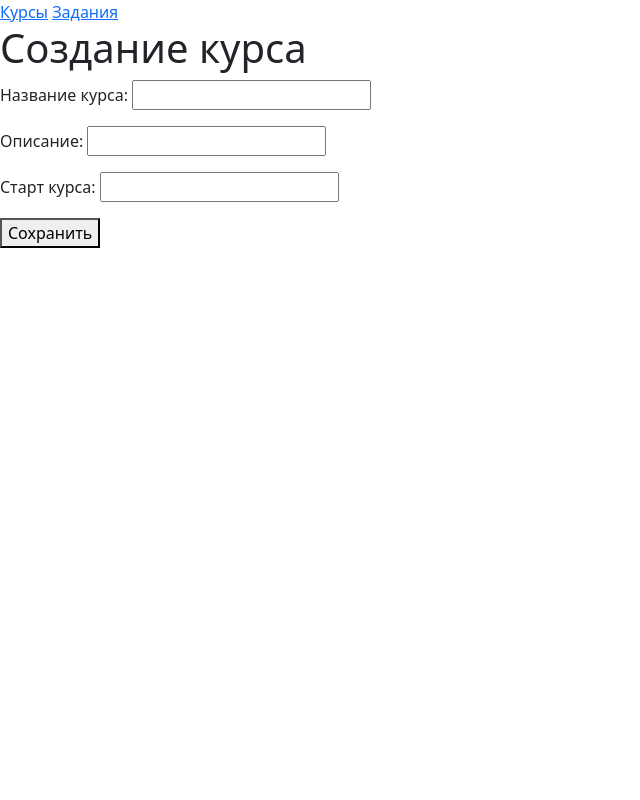
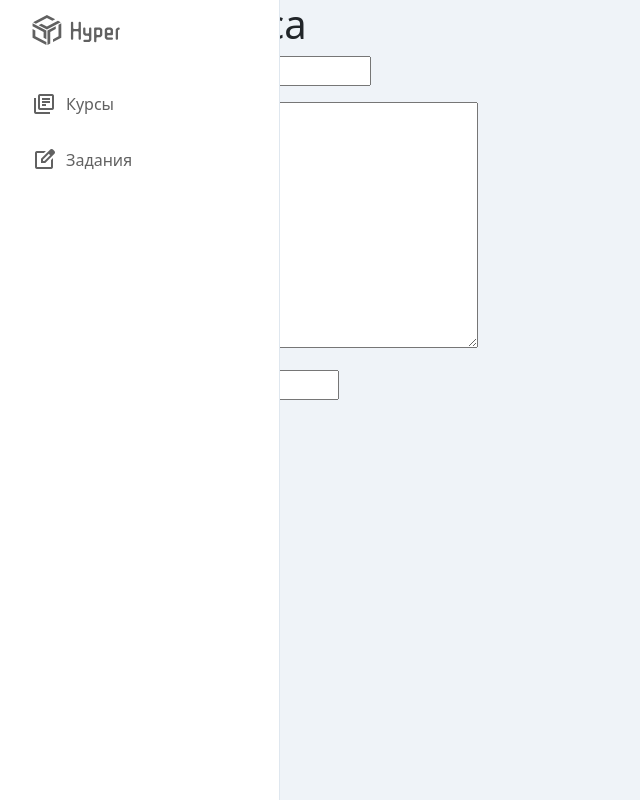
Before and after one commit to isys35/DJANGO_2610_LESSONS, a Django app: page /courses/create/ in a window 1280 px wide. Shown: the whole page, without its empty margins (0-640 px from the left). Run offline with Django 4.2, Linux system fonts and the light colour scheme.

Commit message:
fix: sidebar

```diff
--- a/classroom/classroom/settings.py
+++ b/classroom/classroom/settings.py
@@ -127,6 +127,11 @@ USE_TZ = True
 
 STATIC_URL = 'static/'
 
+STATICFILES_DIRS = [
+    BASE_DIR / "static"
+]
+
+
 # Default primary key field type
 # https://docs.djangoproject.com/en/4.1/ref/settings/#default-auto-field
 
--- a/classroom/classroom/urls.py
+++ b/classroom/classroom/urls.py
@@ -16,10 +16,16 @@ Including another URLconf
 from django.contrib import admin
 from django.urls import path, include
 from core import views as core_views
+from django.conf import settings
+from django.conf.urls.static import static
 
 urlpatterns = [
-    path('', core_views.index),
+    path('', core_views.index, name="index"),
     path('admin/', admin.site.urls),
     path("homeworks/", include("homeworks.urls")),
     path("courses/", include("courses.urls")),
 ]
+
+
+if settings.DEBUG:
+    urlpatterns += static(settings.STATIC_URL, document_root=settings.STATIC_ROOT)
--- a/classroom/courses/forms.py
+++ b/classroom/courses/forms.py
@@ -1,7 +1,12 @@
 from django import forms
+from courses import models
 
 
-class CourseForm(forms.Form):
-    name = forms.CharField(label="Название курса", max_length=100)
-    description = forms.CharField(label="Описание", required=False)
-    started_at = forms.DateField(label="Старт курса", widget=forms.DateInput)
+class CourseForm(forms.ModelForm):
+    class Meta:
+        model = models.Course
+        fields = (
+            "name",
+            "description",
+            "started_at"
+        )
--- a/classroom/courses/views.py
+++ b/classroom/courses/views.py
@@ -10,9 +10,8 @@ def course_create(request):
     if request.method == "POST":
         form = forms.CourseForm(request.POST)
         if form.is_valid():
-            models.Course.objects.create(**form.cleaned_data)
+            form.save()
             return redirect("courses:list")
-        else:
-            return render(request, "courses/create.html", context={"form": form})
-    form = forms.CourseForm()
+    else:
+        form = forms.CourseForm()
     return render(request, "courses/create.html", context={"form": form})
--- /dev/null
+++ b/classroom/static/style.css
@@ -0,0 +1,52 @@
+* {
+    box-sizing: border-box;
+}
+body {
+    background-color: #eff3f8;
+}
+
+
+.sidebar {
+    position: fixed;
+    left: 0;
+    top: 0;
+    bottom: 0;
+    width: 280px;
+    background-color: #ffff;
+    border-right: 1px solid #dfe7ef;
+    min-height: 100vh;
+}
+
+.logo {
+    display: flex;
+    height: 60px;
+    padding: 0 32px;
+    align-items: center;
+}
+
+.logo img {
+    height: 30px;
+}
+
+.menu {
+    padding: 16px;
+    list-style-type: none;
+}
+
+.menu__link {
+    display: flex;
+    padding: 16px;
+    text-decoration: none;
+    color: #616161;
+    border-radius: 6px;
+    align-items: center;
+}
+
+.menu__link:hover {
+    color: #616161;
+    background-color: #F5F5F5;
+}
+
+.menu__link span:first-child {
+    margin-right: 10px;
+}
--- a/classroom/templates/base.html
+++ b/classroom/templates/base.html
@@ -1,14 +1,34 @@
+{% load static %}
 <!DOCTYPE html>
 <html lang="en">
 <head>
     <meta charset="UTF-8">
+    <link rel="stylesheet" href="https://fonts.googleapis.com/css2?family=Material+Symbols+Outlined:opsz,wght,FILL,GRAD@48,400,0,0" />
     <link href="https://cdn.jsdelivr.net/npm/bootstrap@5.0.2/dist/css/bootstrap.min.css" rel="stylesheet" integrity="sha384-EVSTQN3/azprG1Anm3QDgpJLIm9Nao0Yz1ztcQTwFspd3yD65VohhpuuCOmLASjC" crossorigin="anonymous">
+    <link rel="stylesheet" href="{% static "style.css" %}">
     <title>{% block title %}Главная страница{% endblock %}</title>
 </head>
 <body>
     {% block sidebar %}
-        <a href="{% url "courses:list" %}">Курсы</a>
-        <a href="{% url "homeworks:list" %}">Задания</a>
+        <div class="sidebar">
+            <a href="{% url "index" %}" class="logo">
+                <img src="{% static "logo.svg" %}" alt="logo">
+            </a>
+            <ul class="menu">
+                <li class="menu__item">
+                    <a class="menu__link" href="{% url "courses:list" %}">
+                        <span class="material-symbols-outlined">library_books</span>
+                        <span>Курсы</span>
+                    </a>
+                </li>
+                <li class="menu__item">
+                    <a class="menu__link" href="{% url "homeworks:list" %}">
+                        <span class="material-symbols-outlined">edit_square</span>
+                        <span>Задания</span>
+                    </a>
+                </li>
+            </ul>
+        </div>
     {% endblock %}
     {% block content %}
         <h1>Добро пожаловать</h1>
```
Also changed, not shown: classroom/static/logo.svg (added).
